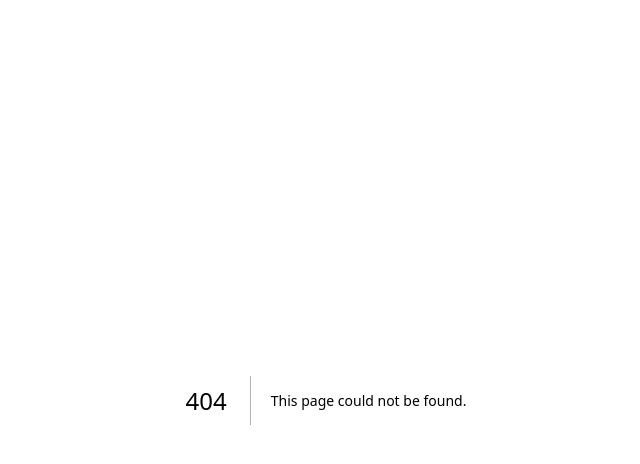
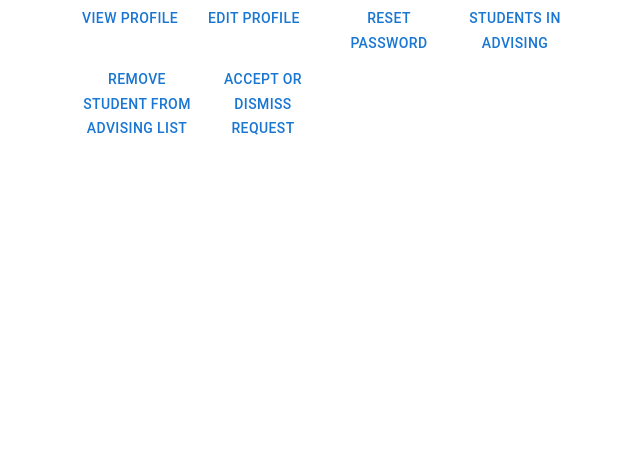
Before and after one commit to Kaabislam/Management_FrontEnd, a Next.js app: page /teacherdashboard in a window 1280 px wide. Before the commit this address had no page. Shown: the top 464 px of the page, without its empty margins (314-954 px from the left). Built offline with nearby package versions, Linux system fonts and the light colour scheme.

Commit message:
Student and teacher dashboard and routing while login  implemented

```diff
--- a/component/DashBoard/Alluser/AllUser.jsx
+++ b/component/DashBoard/Alluser/AllUser.jsx
@@ -21,7 +21,7 @@ const AllUser = () => {
       ];
 
       useEffect(() => {
-        axios.get('http://localhost:8080/users').then((res)=>{
+        axios.get('http://localhost:8080/admin/users').then((res)=>{
           setAllUserList(res.data)
         })
 
--- /dev/null
+++ b/component/TeacherDashboard/TeacherDashboard.jsx
@@ -0,0 +1,54 @@
+import { Container, Typography, Button, Grid } from "@mui/material";
+import { useRouter } from "next/router";
+
+export default function TeacherDashBoard() {
+  const router = useRouter();
+const handleAddstd=()=>{
+    router.push('/addstudent');
+}
+const handleaddteacher=()=>{
+    router.push('/addteacher');
+}
+const handleAllUser=()=>{
+    router.push('/alluser');
+}
+const handleAcitve=()=>{
+    router.push('/activeuser');
+}
+const handleDeactive=()=>{
+  router.push('/deactivateUser');
+}
+
+
+  return (
+    <Container maxWidth="sm">
+      <Grid container>
+      <Grid xs={3}>
+<Button onClick={()=>handleAddstd()}>View Profile</Button>
+    </Grid>
+    <Grid xs={3}>
+    <Button onClick={()=>handleaddteacher()}>Edit Profile</Button>
+    </Grid>
+    <Grid xs={3}>
+    <Button onClick={()=>handleAllUser()}>Reset Password </Button>
+   </Grid>
+
+    <Grid xs={3}>
+    <Button onClick={()=>handleAcitve()}>Students In Advising</Button>
+    </Grid>
+
+    <Grid xs={3}>
+    <Button onClick={()=>handleAcitve()}>Remove Student From Advising List</Button>
+    </Grid>
+
+    <Grid xs={3}>
+    <Button onClick={()=>handleAcitve()}>Accept or Dismiss Request</Button>
+    </Grid>
+
+
+
+      </Grid>
+
+    </Container>
+  );
+}
--- /dev/null
+++ b/pages/teacherdashboard.js
@@ -0,0 +1,13 @@
+import { Container, Typography, Button } from "@mui/material";
+import { useRouter } from "next/router";
+import TeacherDashBoard from "../component/TeacherDashboard/TeacherDashboard";
+
+export default function TeacherDashboard() {
+  const router = useRouter();
+
+  return (
+    <Container maxWidth="sm">
+      <TeacherDashBoard/>
+    </Container>
+  );
+}
```
Also changed, not shown: component/LoginPage/LoginIndex.jsx (+13 -2 lines), component/StudentDashboard/StudentDashboard.jsx (added, +45 -0 lines), pages/studentdashboard.js (added, +14 -0 lines), 1 other file (tests, documents, lock files or other folders).
